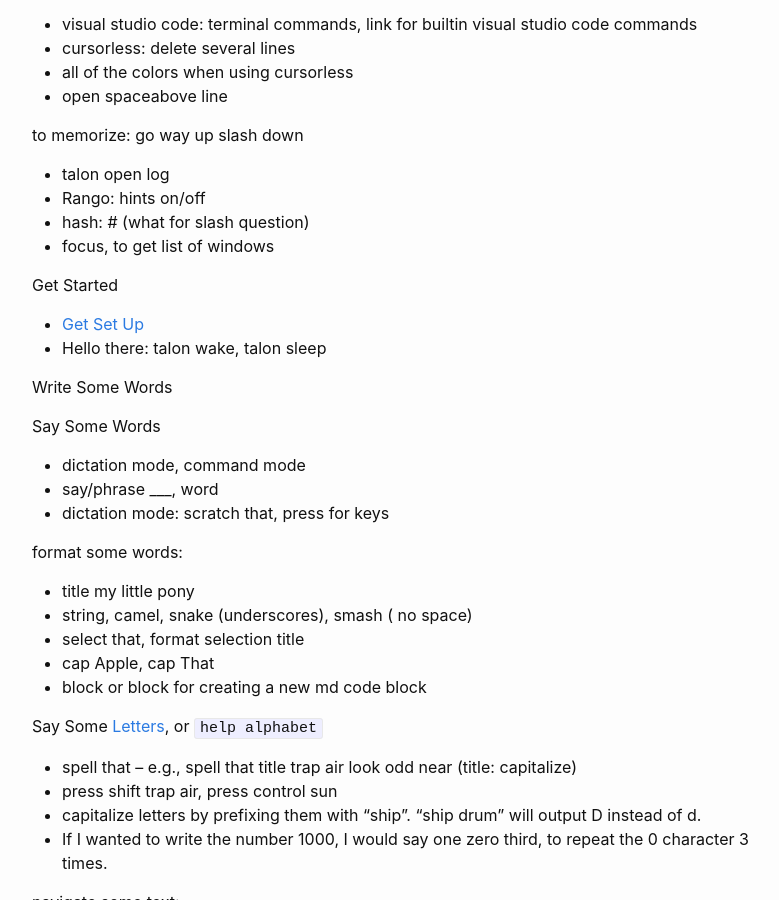
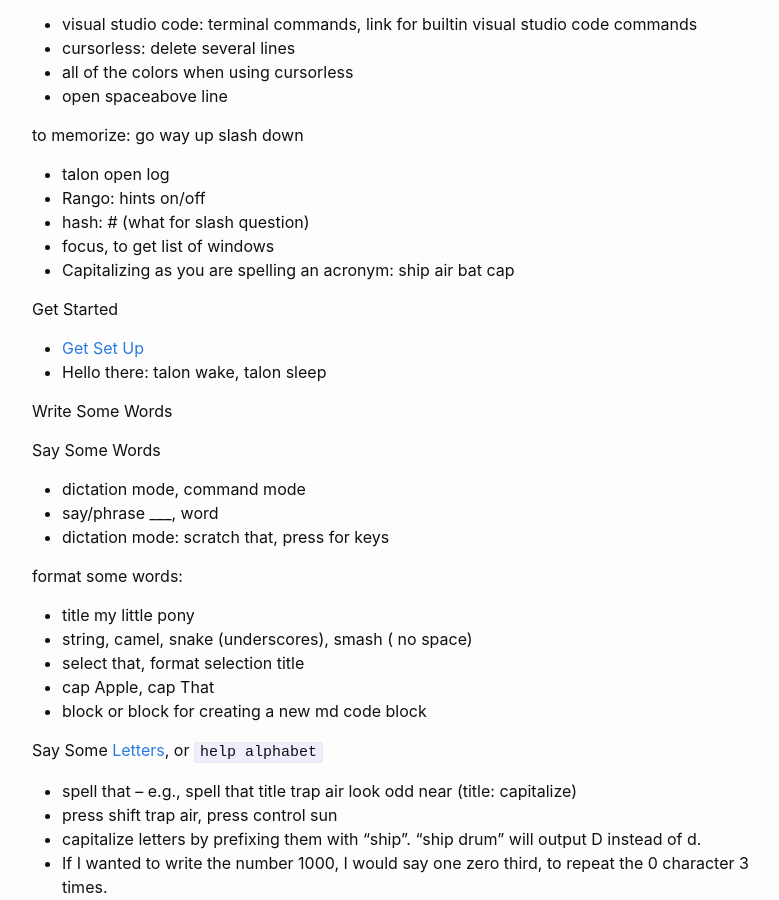
Before and after one commit to aschneiderman/talon-notes, a Jekyll site: the page built from index.md, in a window 1280 px wide and 900 px high, scrolled down 1076 px. Shown: the whole window, without its empty margins (238-1017 px from the left). Built offline with Jekyll 4.4.1, drawn with Linux system fonts in a browser that asks for light colours; our own code applies the rules of GitHub Pages for plain Markdown files.

Commit message:
Add twigs

```diff
--- a/index.md
+++ b/index.md
@@ -36,6 +36,7 @@ to memorize:
 - Rango: hints on/off
 - hash: # (what for slash question)
 - focus, to get list of windows
+- Capitalizing as you are spelling an acronym: ship air bat cap
 
 
 
```
